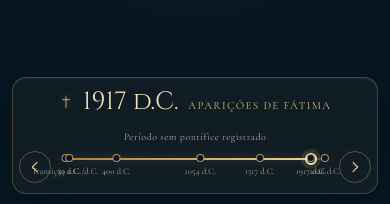
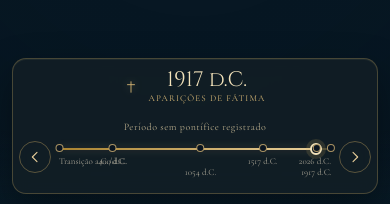
Before and after one commit to whinsterj-afk/sancta-historia, a Next.js app: page / in a window 390 px wide. Shown: the part 640-844 px from the top of the page. Built offline with nearby package versions, Linux system fonts and the light colour scheme; no server answers; the database is empty.

Commit message:
Evita sobreposicao nos rotulos da timeline

```diff
--- a/app/globals.css
+++ b/app/globals.css
@@ -830,7 +830,7 @@ a:focus-visible {
 .timeline-rail {
   position: relative;
   flex: 1;
-  height: 31px;
+  height: 42px;
 }
 
 .timeline-track {
@@ -882,11 +882,29 @@ a:focus-visible {
 }
 
 .timeline-tick-label {
+  --timeline-tick-label-x: 0;
+  --timeline-tick-label-y: 0;
   margin-top: 5px;
   color: rgba(239, 227, 200, 0.68);
   font-size: 9px;
   line-height: 1;
   white-space: nowrap;
+  transform: translate(
+    var(--timeline-tick-label-x),
+    var(--timeline-tick-label-y)
+  );
+}
+
+.timeline-tick--staggered .timeline-tick-label {
+  --timeline-tick-label-y: 11px;
+}
+
+.timeline-tick--start .timeline-tick-label {
+  --timeline-tick-label-x: 50%;
+}
+
+.timeline-tick--end .timeline-tick-label {
+  --timeline-tick-label-x: -50%;
 }
 
 .timeline-range {
@@ -1159,6 +1177,24 @@ a:focus-visible {
     padding-inline: 6px;
   }
 
+  .timeline-date {
+    min-width: 0;
+    flex-direction: column;
+    align-items: center;
+    gap: 3px;
+    text-align: center;
+    white-space: normal;
+  }
+
+  .timeline-year {
+    font-size: 21px;
+  }
+
+  .timeline-era {
+    font-size: 9px;
+    line-height: 1.2;
+  }
+
   .timeline-context {
     grid-column: 1 / -1;
     align-items: center;
@@ -1166,6 +1202,14 @@ a:focus-visible {
     border-left: 0;
     margin-top: 4px;
     text-align: center;
+  }
+
+  .timeline-controls {
+    gap: 8px;
+  }
+
+  .timeline-tick--early {
+    display: none;
   }
 
   .maplibregl-ctrl-bottom-right {
--- a/components/Timeline.tsx
+++ b/components/Timeline.tsx
@@ -107,10 +107,18 @@ export default function Timeline({
             <span className="timeline-handle" style={{ left: `${position}%` }} />
           </div>
 
-          {eras.map((e) => (
+          {eras.map((e, index) => (
             <div
               key={e.year}
-              className="timeline-tick"
+              className={[
+                "timeline-tick",
+                index % 2 === 1 ? "timeline-tick--staggered" : "",
+                e.year === MIN_YEAR ? "timeline-tick--start" : "",
+                e.year === maxYear ? "timeline-tick--end" : "",
+                e.year === 33 ? "timeline-tick--early" : "",
+              ]
+                .filter(Boolean)
+                .join(" ")}
               style={{ left: `${pct(e.year, maxYear)}%` }}
             >
               <span className="timeline-tick-dot" />
```
Also changed, not shown: 1 other file (tests, documents, lock files or other folders).
